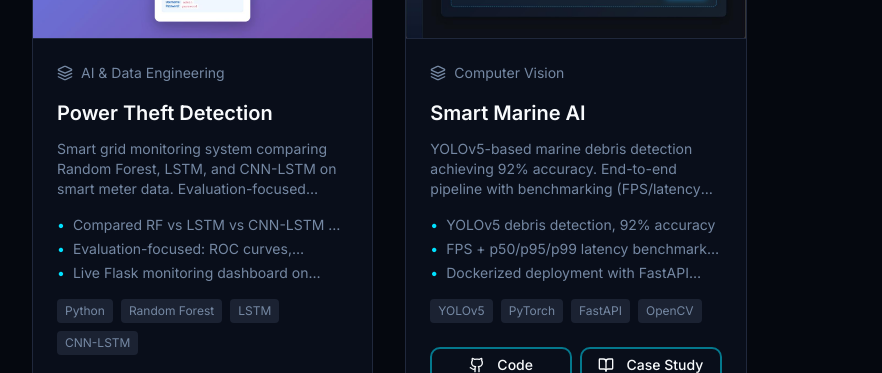
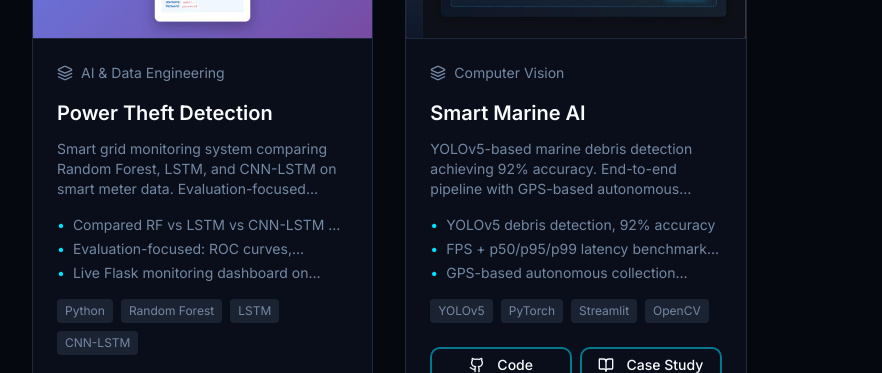
Before and after one commit to girishk03/portfolio, a React (Vite) app: page / in a window 1280 px wide. Shown: the part 4780-5153 px from the top of the page, without its empty margins (64-946 px from the left). Built offline with nearby package versions, Linux system fonts and the light colour scheme; the HTML template or start-up script is replaced by a standard one.

Commit message:
fix: correct SmartMarine tags in ProjectsSection, fix case study URL

```diff
--- a/src/components/ProjectsSection.tsx
+++ b/src/components/ProjectsSection.tsx
@@ -54,14 +54,14 @@ const projects = [
   {
     id: 5,
     title: 'Smart Marine AI',
-    description: 'YOLOv5-based marine debris detection achieving 92% accuracy. End-to-end pipeline with benchmarking (FPS/latency percentiles), stress testing, and Dockerized FastAPI deployment.',
+    description: 'YOLOv5-based marine debris detection achieving 92% accuracy. End-to-end pipeline with GPS-based autonomous collection simulation, FPS/latency benchmarking, stress testing via Streamlit.',
     image: '/projects/smart-marine/smart-marine-01.png',
-    technologies: ['YOLOv5', 'PyTorch', 'FastAPI', 'OpenCV', 'Docker'],
+    technologies: ['YOLOv5', 'PyTorch', 'Streamlit', 'OpenCV', 'psutil'],
     category: 'Computer Vision',
-    highlights: ['YOLOv5 debris detection, 92% accuracy', 'FPS + p50/p95/p99 latency benchmarks with stress mode', 'Dockerized deployment with FastAPI inference endpoint'],
+    highlights: ['YOLOv5 debris detection, 92% accuracy', 'FPS + p50/p95/p99 latency benchmarks with stress mode', 'GPS-based autonomous collection simulation mode'],
     githubUrl: 'https://github.com/girishk03/smart_marine_project',
     liveUrl: null,
-    caseStudyUrl: '/projects/smart-marine',
+    caseStudyUrl: '/project/smart-marine',
   },
 ];
 
```
